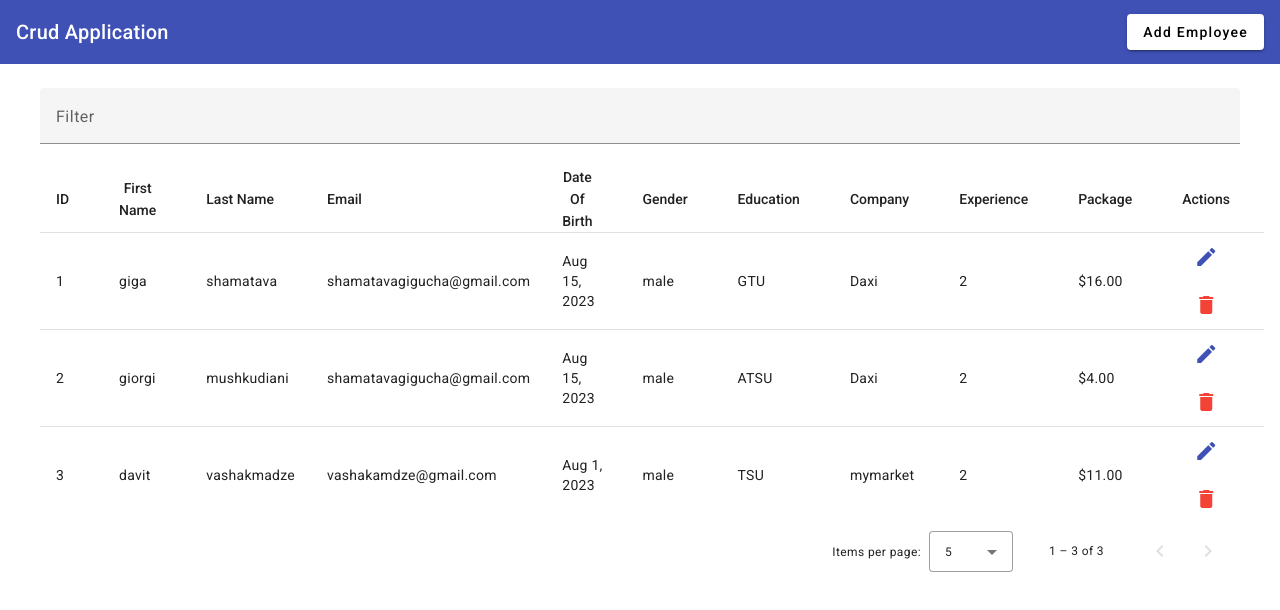
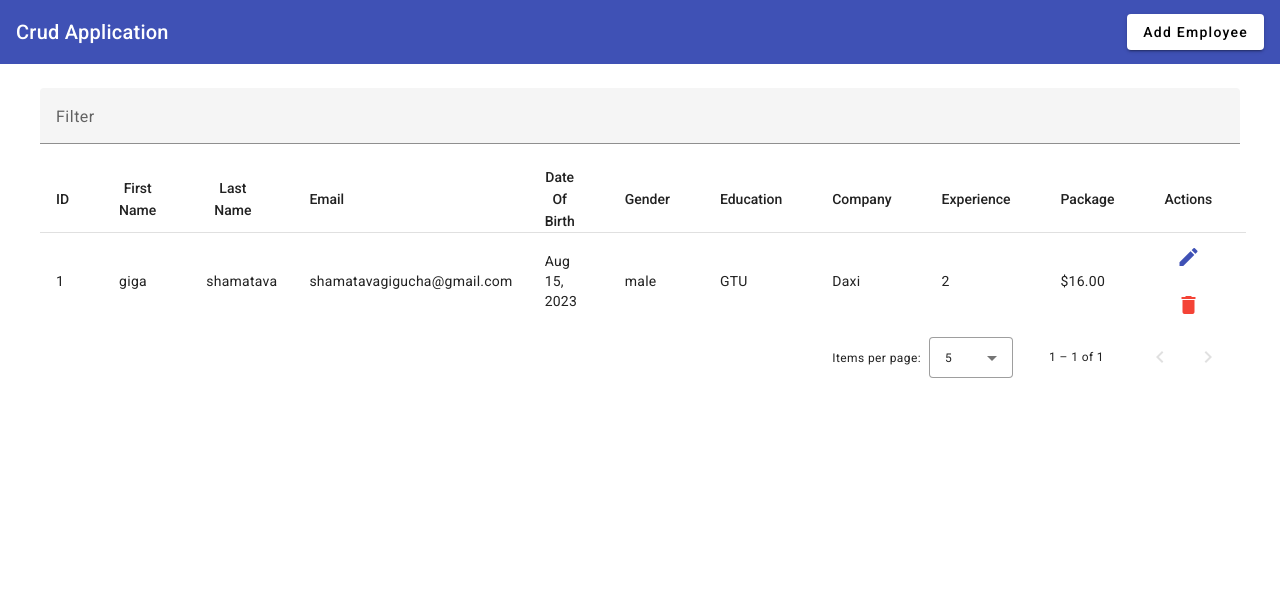
Before and after one commit to shamatava2001/crud-app, an Angular app: page / in a window 1280 px wide. Shown: the top 610 px of the page. Built offline with nearby package versions, Linux system fonts and the light colour scheme; data requests are answered from the project's data file.

Commit message:
delete request & refresh view

```diff
--- a/db.json
+++ b/db.json
@@ -28,30 +28,6 @@
       "company": "Daxi",
       "package": 16,
       "id": 1
-    },
-    {
-      "firstName": "giorgi",
-      "lastName": "mushkudiani",
-      "email": "shamatavagigucha@gmail.com",
-      "dob": "2023-08-15T20:00:00.000Z",
-      "gender": "male",
-      "education": "ATSU",
-      "experience": 2,
-      "company": "Daxi",
-      "package": 4,
-      "id": 2
-    },
-    {
-      "firstName": "davit",
-      "lastName": "vashakmadze",
-      "email": "vashakamdze@gmail.com",
-      "dob": "2023-08-01T20:00:00.000Z",
-      "gender": "male",
-      "education": "TSU",
-      "experience": 2,
-      "company": "mymarket",
-      "package": 11,
-      "id": 3
     }
   ]
 }
--- a/src/app/app.component.html
+++ b/src/app/app.component.html
@@ -78,7 +78,7 @@
           <button mat-icon-button color="primary">
             <mat-icon>edit</mat-icon>
           </button>
-          <button mat-icon-button color="warn">
+          <button mat-icon-button color="warn" (click)="deleteEmployee(row.id)">
             <mat-icon>delete</mat-icon>
           </button>
         </td>
--- a/src/app/app.component.ts
+++ b/src/app/app.component.ts
@@ -53,7 +53,14 @@
   }
 
   openAddEditEmpForm(){
-    this.dialog.open(EmpAddEditComponent);
+    const dialogRef = this.dialog.open(EmpAddEditComponent);
+    dialogRef.afterClosed().subscribe({
+      next:(val)=>{
+        if(val){
+          this.getEmployeeList();
+        }
+      }
+    })
   }
   getEmployeeList(){
     this.empService.getEmployeeList().subscribe({
@@ -67,7 +74,17 @@
       }
     })
   }
-
+  deleteEmployee(id: number){
+    this.empService.deleteEmployee(id).subscribe({
+      next: (res)=>{
+        alert('Employee Deleted');
+        this.getEmployeeList();
+      },
+      error: (err)=>{
+        console.log(err);
+      }
+    })
+  }
   applyFilter(event: Event) {
     const filterValue = (event.target as HTMLInputElement).value;
     this.dataSource.filter = filterValue.trim().toLowerCase();
--- a/src/app/emp-add-edit/emp-add-edit.component.html
+++ b/src/app/emp-add-edit/emp-add-edit.component.html
@@ -65,7 +65,7 @@
         </div>
     </div>
     <div mat-dialog-actions class="action">
-        <button mat-raised-button>Cancel</button>
+        <button mat-raised-button type="button" [mat-dialog-close]="false">Cancel</button>
         <button mat-raised-button color="primary" type="submit">Save</button>
     </div>
 </form>
--- a/src/app/emp-add-edit/emp-add-edit.component.ts
+++ b/src/app/emp-add-edit/emp-add-edit.component.ts
@@ -1,7 +1,7 @@
 import { Component } from '@angular/core';
 import { FormBuilder, FormGroup } from '@angular/forms';
 import { EmployeeService } from '../services/employee.service';
-import { DialogRef } from '@angular/cdk/dialog';
+import { MatDialogRef } from '@angular/material/dialog';
 
 @Component({
   selector: 'app-emp-add-edit',
@@ -20,7 +20,7 @@
   constructor(
     private fb: FormBuilder,
     private empService: EmployeeService,
-    private dialogRef: DialogRef<EmpAddEditComponent>
+    private dialogRef: MatDialogRef<EmpAddEditComponent>
     ) {
     this.empForm = this.fb.group({
       firstName: '',
@@ -41,7 +41,7 @@
         next: (val)=>{
           // if it success
           alert('employee added successfully');
-          this.dialogRef.close();
+          this.dialogRef.close(true);
         },
         error: (err: any)=>{
           console.log(err);
--- a/src/app/services/employee.service.ts
+++ b/src/app/services/employee.service.ts
@@ -14,4 +14,7 @@
   getEmployeeList(){
     return this.http.get('http://localhost:3000/employees');
   }
+  deleteEmployee(id: number){
+    return this.http.delete(`http://localhost:3000/employees/${id}`);
+  }
 }
```
Also changed, not shown: 1 other file (tests, documents, lock files or other folders).
